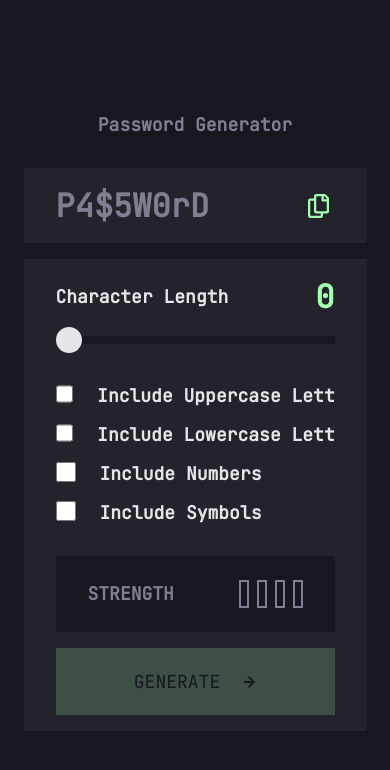
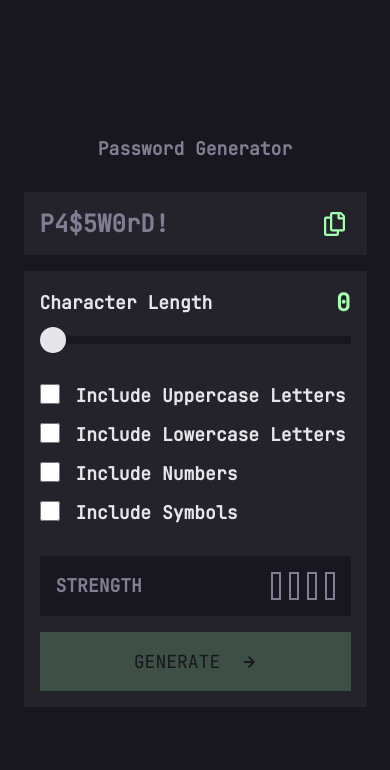
Before and after one commit to jeanmarc5592/password-generator-app, a Vue app: page / in a window 390 px wide. Shown: the top 770 px of the page. Built offline with nearby package versions, Linux system fonts and the light colour scheme.

Commit message:
Adjust Responsiveness

```diff
--- a/src/common/components/BaseCopyIcon.vue
+++ b/src/common/components/BaseCopyIcon.vue
@@ -9,9 +9,11 @@
 
 <style lang="scss" scoped>
 svg:hover {
-  path {
-    fill: $color-grey-light;
-    transition: all 0.3s;
+  @media (hover: hover) {
+    path {
+      fill: $color-grey-light;
+      transition: all 0.3s;
+    }
   }
 }
 </style>
--- a/src/common/components/BaseTypography.vue
+++ b/src/common/components/BaseTypography.vue
@@ -35,8 +35,13 @@ export default {
   background: $color-grey-dark;
 }
 .heading-large {
-  font-size: $heading-large;
-  line-height: 43px;
+  font-size: $heading-medium;
+  line-height: 31px;
+
+  @media (min-width: 768px) {
+    font-size: $heading-large;
+    line-height: 43px;
+  }
 }
 
 .heading-medium {
--- a/src/components/PasswordGeneratorControls.vue
+++ b/src/components/PasswordGeneratorControls.vue
@@ -208,7 +208,12 @@ export default {
 <style lang="scss" scoped>
 .controls-container {
   background-color: $color-black-light;
-  padding: 1rem 2rem;
+  padding: 1rem;
+
+  @media (min-width: 768px) {
+    margin-bottom: 1.5rem;
+    padding: 1rem 2rem;
+  }
 }
 
 .slider-head-container {
@@ -263,11 +268,15 @@ export default {
     display: flex;
 
     & input {
-      margin-right: 1.5rem;
+      margin-right: 1rem;
       height: 20px;
       width: 20px;
       accent-color: $color-green;
       cursor: pointer;
+    }
+
+    @media (min-width: 768px) {
+      margin-right: 1.5rem;
     }
 
     &:not(:last-child) {
@@ -282,7 +291,7 @@ export default {
 
 .strength-container {
   background: $color-black-dark;
-  padding: 1.5rem 2rem;
+  padding: 1rem;
   display: flex;
   justify-content: space-between;
   align-items: center;
@@ -294,6 +303,7 @@ export default {
 
   @media (min-width: 768px) {
     margin-bottom: 2rem;
+    padding: 1rem 2rem;
   }
 
   .strength-rating {
@@ -302,7 +312,13 @@ export default {
     align-items: center;
 
     p {
-      margin-right: 1rem;
+      margin-right: 0.5rem;
+      font-size: $body;
+
+      @media (min-width: 768px) {
+        margin-right: 1rem;
+        font-size: $heading-medium;
+      }
     }
     .strength-rating-box {
       width: 10px;
@@ -337,10 +353,14 @@ export default {
   background: $color-green;
   border: 2px solid transparent;
   border-radius: 0;
-  padding: 1.25rem;
+  padding: 1rem;
   width: 100%;
   cursor: pointer;
   transition: all 0.3s ease-out;
+
+  @media (min-width: 768px) {
+    padding: 1.25rem;
+  }
 
   span {
     margin-right: 1.5rem;
--- a/src/components/PasswordGeneratorResult.vue
+++ b/src/components/PasswordGeneratorResult.vue
@@ -59,15 +59,16 @@ export default {
   align-items: center;
   justify-content: space-between;
   background-color: $color-black-light;
-  padding: 1rem 2rem;
+  padding: 1rem;
   margin-bottom: 1rem;
 
   @media (min-width: 768px) {
     margin-bottom: 1.5rem;
+    padding: 1rem 2rem;
   }
 
   .result {
-    max-width: 55%;
+    max-width: 65%;
     @media (min-width: 768px) {
       max-width: 70%;
     }
```
